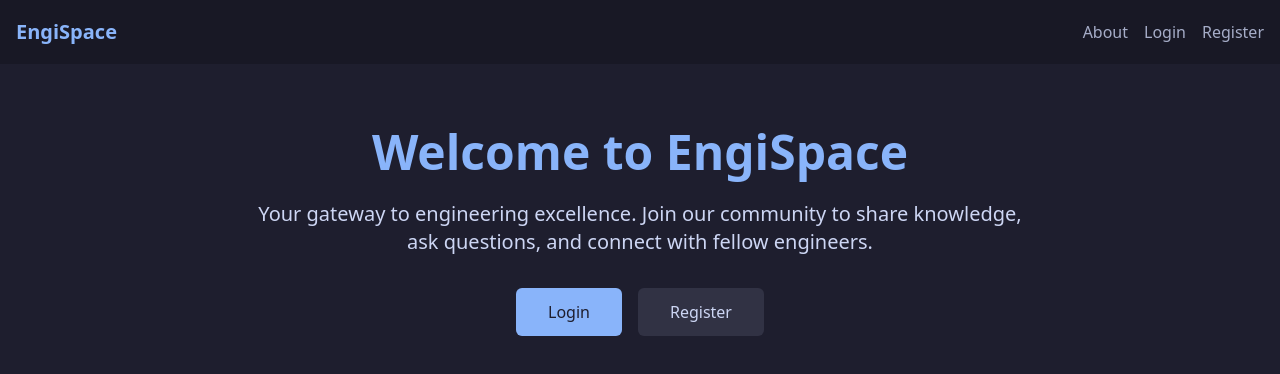
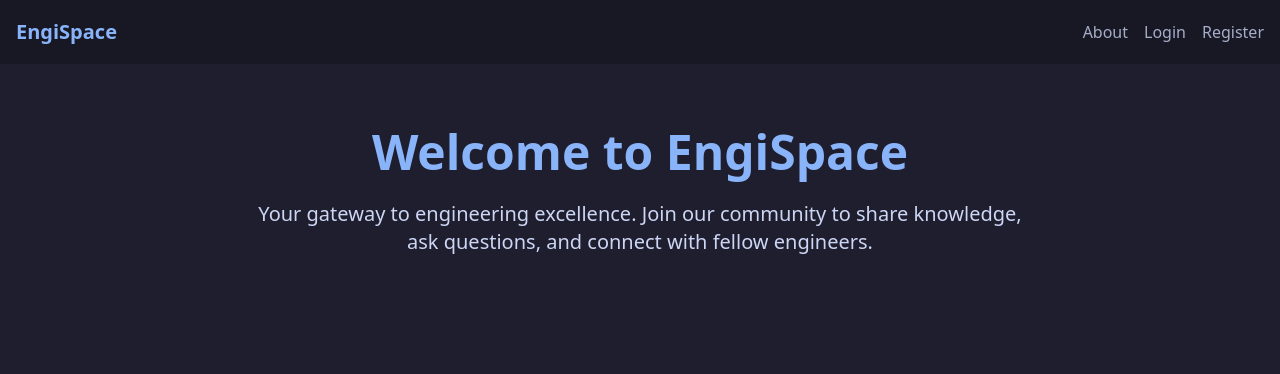
Before and after one commit to BC0Pants/softuni-react-project, a React (Vite) app in the folder client/EngiSpace/: page /about in a window 1280 px wide. Shown: the top 374 px of the page. Built offline with nearby package versions, Linux system fonts and the light colour scheme; no server answers.

Commit message:
Removed login and register options in about page

```diff
--- a/client/EngiSpace/src/components/About.jsx
+++ b/client/EngiSpace/src/components/About.jsx
@@ -1,29 +1,17 @@
-import React from 'react';
-import { Link } from 'react-router-dom';
+import React from "react";
 
 const Welcome = () => {
   return (
     <div className="min-h-screen bg-[#1e1e2e] pt-16">
       <div className="container mx-auto px-4 py-16">
         <div className="text-center max-w-3xl mx-auto">
-          <h1 className="text-5xl text-[#89b4fa] font-bold mb-6">Welcome to EngiSpace</h1>
+          <h1 className="text-5xl text-[#89b4fa] font-bold mb-6">
+            Welcome to EngiSpace
+          </h1>
           <p className="text-xl text-[#cdd6f4] mb-8">
-            Your gateway to engineering excellence. Join our community to share knowledge, ask questions, and connect with fellow engineers.
+            Your gateway to engineering excellence. Join our community to share
+            knowledge, ask questions, and connect with fellow engineers.
           </p>
-          <div className="flex justify-center gap-4">
-            <Link
-              to="/login"
-              className="bg-[#89b4fa] text-[#1e1e2e] px-8 py-3 rounded-md hover:bg-[#b4befe] transition-colors duration-300 font-medium"
-            >
-              Login
-            </Link>
-            <Link
-              to="/register"
-              className="bg-[#313244] text-[#cdd6f4] px-8 py-3 rounded-md hover:bg-[#45475a] transition-colors duration-300 font-medium"
-            >
-              Register
-            </Link>
-          </div>
         </div>
       </div>
     </div>
```
